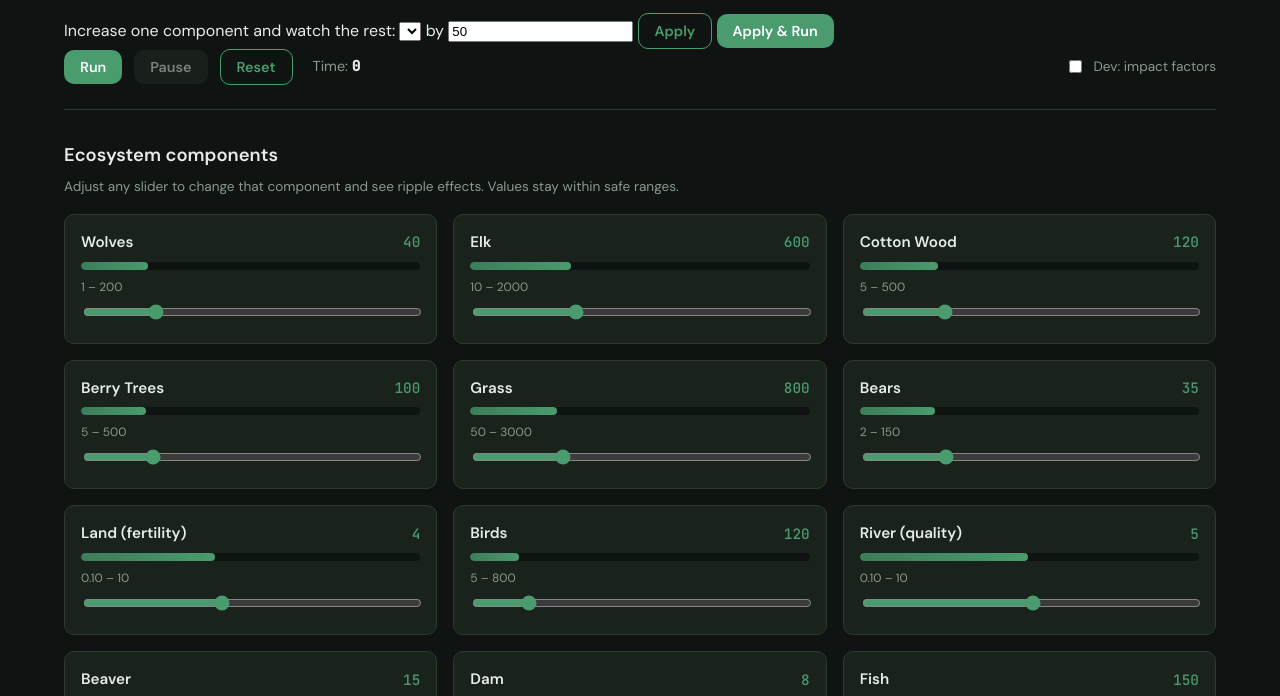
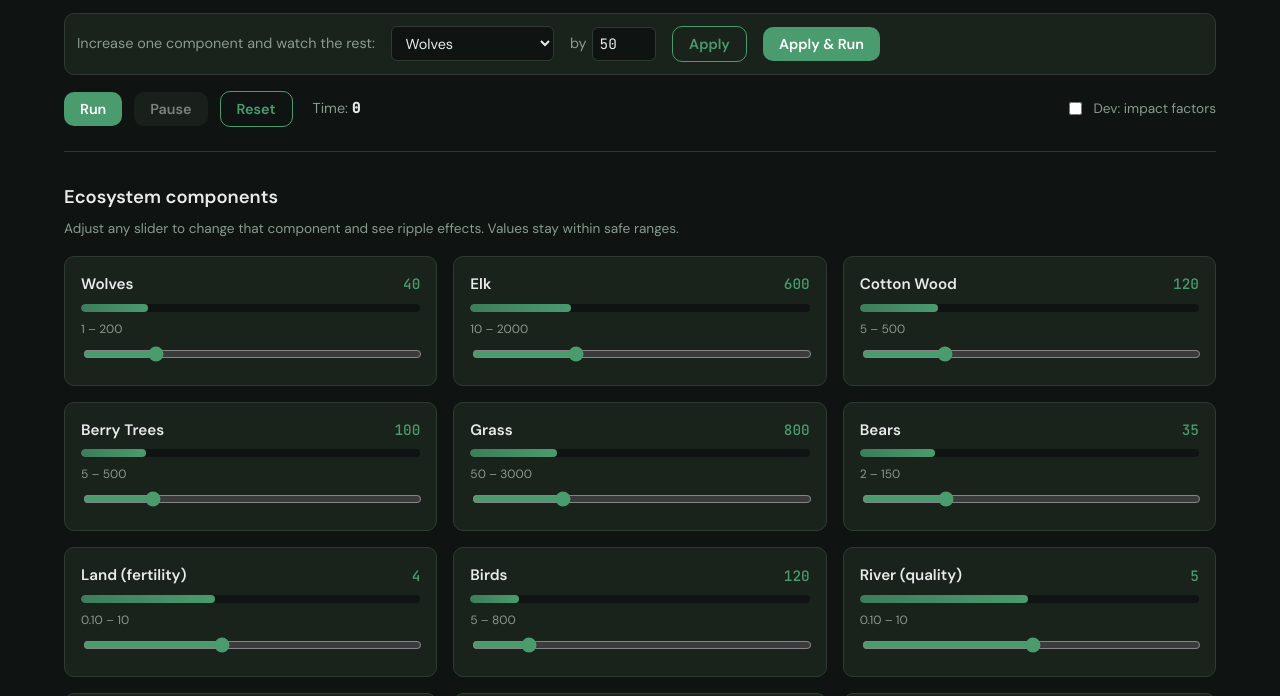
Before and after one commit to vidushi04/yellowstone_ecosystem_simulator, a plain HTML site: page index.html in a window 1280 px wide. Shown: the part 96-792 px from the top of the page. Drawn offline with Linux system fonts and the light colour scheme.

Commit message:
Add option to down and update impact matrix.

```diff
--- a/data/ecosystem-config.js
+++ b/data/ecosystem-config.js
@@ -168,6 +168,20 @@ export const INITIAL_VALUES = {
 // Kept below 1 to avoid positive feedback driving everything to max
 export const GLOBAL_IMPACT_SCALE = 0.35;
 
+// Allee effect: below this fraction of carrying capacity, birth rate is reduced so low populations
+// struggle to grow. Makes initial conditions matter (e.g. very low Wolves → stay low; high start → different equilibrium).
+export const ALLEE_THRESHOLD = 0.18;
+export const ALLEE_STRENGTH = 0.25; // birth scaled to this at N→0 (so low pops grow slowly)
+
+// Floor recovery only works well when "support" is present; otherwise low populations can stay low (path dependence).
+export const FLOOR_RECOVERY_SUPPORT = {
+  Grass: 'LandFertility',
+  CottonWood: 'LandFertility',
+  BerryTrees: 'LandFertility',
+  Fish: 'RiverQuality'
+};
+export const FLOOR_SUPPORT_THRESHOLD = 0.35; // support must be above this fraction of its max for full floor recovery
+
 // Rate-of-change coupling: a component's *rate of change* (increase/decrease) affects linked components.
 // E.g. when Dam is decreasing, River quality is pulled down even if the level link Dam→River is positive.
 // Strength in [0,1]; 0 = level-only (old behavior), higher = stronger propagation of rates.
--- a/js/app.js
+++ b/js/app.js
@@ -309,5 +309,6 @@ if (btnExportImpact) btnExportImpact.addEventListener('click', exportLiveImpactM
 (async () => {
   await loadStoredImpactMatrix();
   renderComponentCards();
+  setupRippleControl();
   el.globalScaleValue.textContent = el.globalImpactScale.value;
 })();
--- a/js/ecosystem-engine.js
+++ b/js/ecosystem-engine.js
@@ -15,7 +15,11 @@ import {
   HUNT_SUCCESS_PROBABILITY,
   CARRYING_CAPACITY_FRACTION,
   GLOBAL_IMPACT_SCALE,
-  RATE_COUPLING_STRENGTH
+  RATE_COUPLING_STRENGTH,
+  ALLEE_THRESHOLD,
+  ALLEE_STRENGTH,
+  FLOOR_RECOVERY_SUPPORT,
+  FLOOR_SUPPORT_THRESHOLD
 } from '../data/ecosystem-config.js';
 
 export function createEngine(options = {}) {
@@ -99,6 +103,9 @@ export function createEngine(options = {}) {
   const FLOOR_RECOVERY_THRESHOLD = 0.2; // below this fraction of range span = near-min
   const FLOOR_RECOVERY_RATE = 0.02;    // extra growth per tick when near min
 
+  // Allee effect: species that start very low grow slowly (so initial conditions lead to different equilibria)
+  const ALLEE_IDS = ['Wolves', 'Elk', 'Bears', 'Beaver', 'Birds', 'OtherAnimals'];
+
   function birthDeathDelta(id, value, current) {
     const birthProb = BIRTH_PROBABILITY[id] ?? 0;
     const deathProb = DEATH_PROBABILITY[id] ?? 0;
@@ -108,29 +115,48 @@ export function createEngine(options = {}) {
     let delta = 0;
     if (birthProb > 0 && value > 0) {
       const logistic = 1 - value / K;
-      const births = value * birthProb * Math.max(0, logistic) * dt;
+      let births = value * birthProb * Math.max(0, logistic) * dt;
+      // Allee effect: at low density (below ALLEE_THRESHOLD of K), birth is suppressed so low pops don't always bounce back
+      if (ALLEE_IDS.includes(id)) {
+        const density = value / K;
+        if (density < ALLEE_THRESHOLD) {
+          const alleeFactor = ALLEE_STRENGTH + (1 - ALLEE_STRENGTH) * (density / ALLEE_THRESHOLD);
+          births *= alleeFactor;
+        }
+      }
       delta += births;
     }
-    // Floor recovery: when vegetation/fish are near minimum, add small regeneration so they can rebound
+    // Floor recovery: when vegetation/fish are near minimum, add regeneration — but only if "support" is high enough (path dependence)
     if (FLOOR_RECOVERY_IDS.includes(id) && value > 0) {
       const span = max - min;
       const frac = (value - min) / span;
-      if (frac < FLOOR_RECOVERY_THRESHOLD)
-        delta += span * FLOOR_RECOVERY_RATE * (1 - frac / FLOOR_RECOVERY_THRESHOLD) * dt;
+      if (frac < FLOOR_RECOVERY_THRESHOLD) {
+        let recoveryRate = FLOOR_RECOVERY_RATE * (1 - frac / FLOOR_RECOVERY_THRESHOLD) * dt;
+        const supportId = FLOOR_RECOVERY_SUPPORT[id];
+        if (supportId && RANGES[supportId]) {
+          const supportVal = current[supportId] ?? 0;
+          const [, supportMax] = RANGES[supportId];
+          const supportFrac = supportVal / supportMax;
+          if (supportFrac < FLOOR_SUPPORT_THRESHOLD)
+            recoveryRate *= supportFrac / FLOOR_SUPPORT_THRESHOLD; // weak recovery when support is low
+        }
+        delta += span * recoveryRate;
+      }
     }
     if (deathProb > 0 && value > 0) {
       const crowding = value / K;
       const crowdingPenalty = crowding > 0.4 ? 0.8 * (crowding - 0.4) : 0;
       let deathRate = deathProb * (1 + crowdingPenalty);
-      // Prey scarcity: wolves/bears take extra death when main prey is low so they don't max out while prey collapses
+      // Prey scarcity: when main prey is low, predators get extra death so they can collapse to a low equilibrium.
+      // Different initial conditions (e.g. many wolves, few elk) then lead to different final state (wolves crash, elk recovers).
       if (id === 'Wolves') {
         const elk = current.Elk ?? 0;
         const elkK = (RANGES.Elk[1] * CARRYING_CAPACITY_FRACTION);
-        if (elk < elkK * 0.35) deathRate += 0.04 * (1 - elk / (elkK * 0.35));
+        if (elk < elkK * 0.4) deathRate += 0.08 * (1 - elk / (elkK * 0.4));
       } else if (id === 'Bears') {
         const fish = current.Fish ?? 0;
         const fishK = (RANGES.Fish[1] * CARRYING_CAPACITY_FRACTION);
-        if (fish < fishK * 0.4) deathRate += 0.03 * (1 - fish / (fishK * 0.4));
+        if (fish < fishK * 0.45) deathRate += 0.06 * (1 - fish / (fishK * 0.45));
       }
       delta -= value * deathRate * dt;
     }
--- a/styles/main.css
+++ b/styles/main.css
@@ -52,6 +52,53 @@ body {
   margin: 0 0 1rem;
   color: var(--text-muted);
   font-size: 0.95rem;
+}
+
+.ripple-control {
+  display: flex;
+  flex-wrap: wrap;
+  align-items: center;
+  gap: 0.5rem 1rem;
+  margin-bottom: 1rem;
+  padding: 0.75rem;
+  background: var(--surface);
+  border: 1px solid var(--border);
+  border-radius: var(--radius);
+}
+
+.ripple-label {
+  font-size: 0.9rem;
+  color: var(--text-muted);
+}
+
+.ripple-select {
+  padding: 0.4rem 0.6rem;
+  font-size: 0.9rem;
+  font-family: var(--font);
+  background: var(--bg);
+  border: 1px solid var(--border);
+  border-radius: 6px;
+  color: var(--text);
+  min-width: 8rem;
+}
+
+.ripple-by {
+  display: flex;
+  align-items: center;
+  gap: 0.35rem;
+  font-size: 0.9rem;
+  color: var(--text-muted);
+}
+
+.ripple-by input {
+  width: 4rem;
+  padding: 0.4rem;
+  font-size: 0.9rem;
+  font-family: var(--font-mono);
+  background: var(--bg);
+  border: 1px solid var(--border);
+  border-radius: 6px;
+  color: var(--text);
 }
 
 .controls-top {
```
Also changed, not shown: 1 other file.
